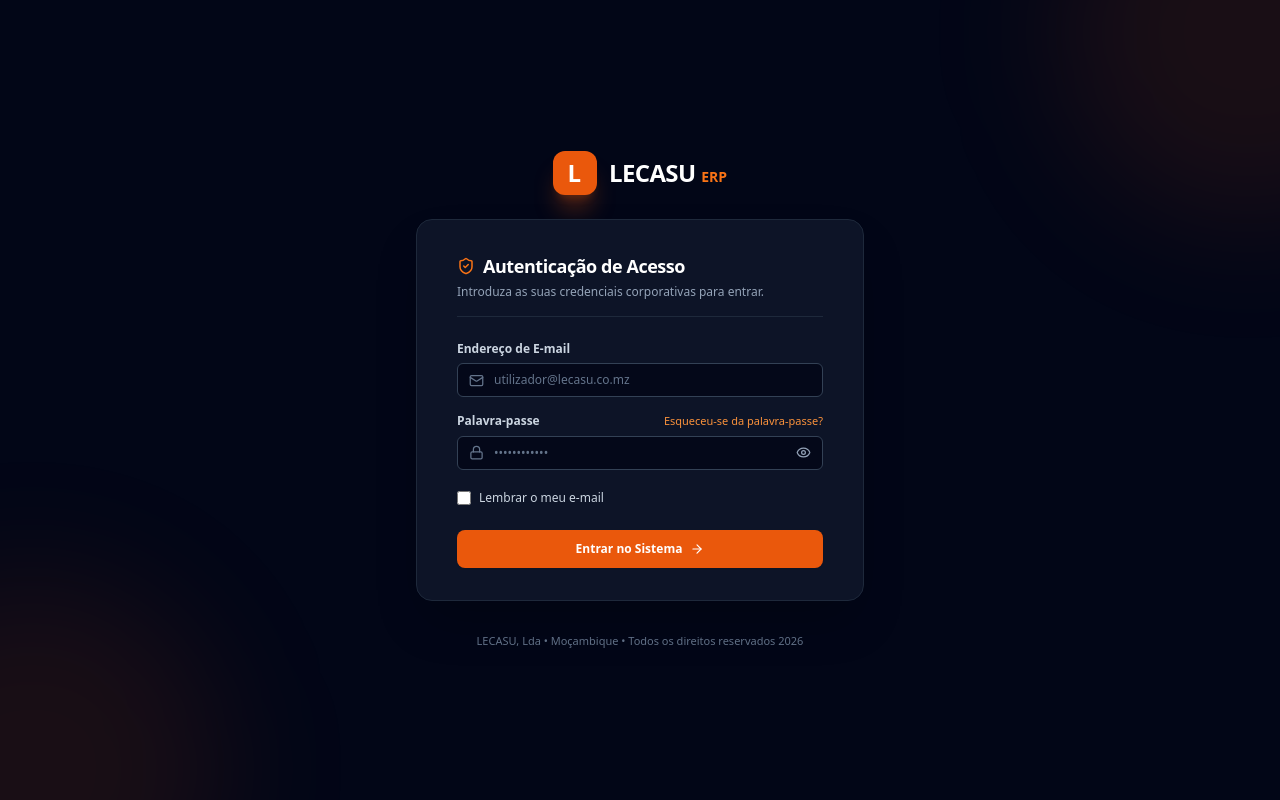
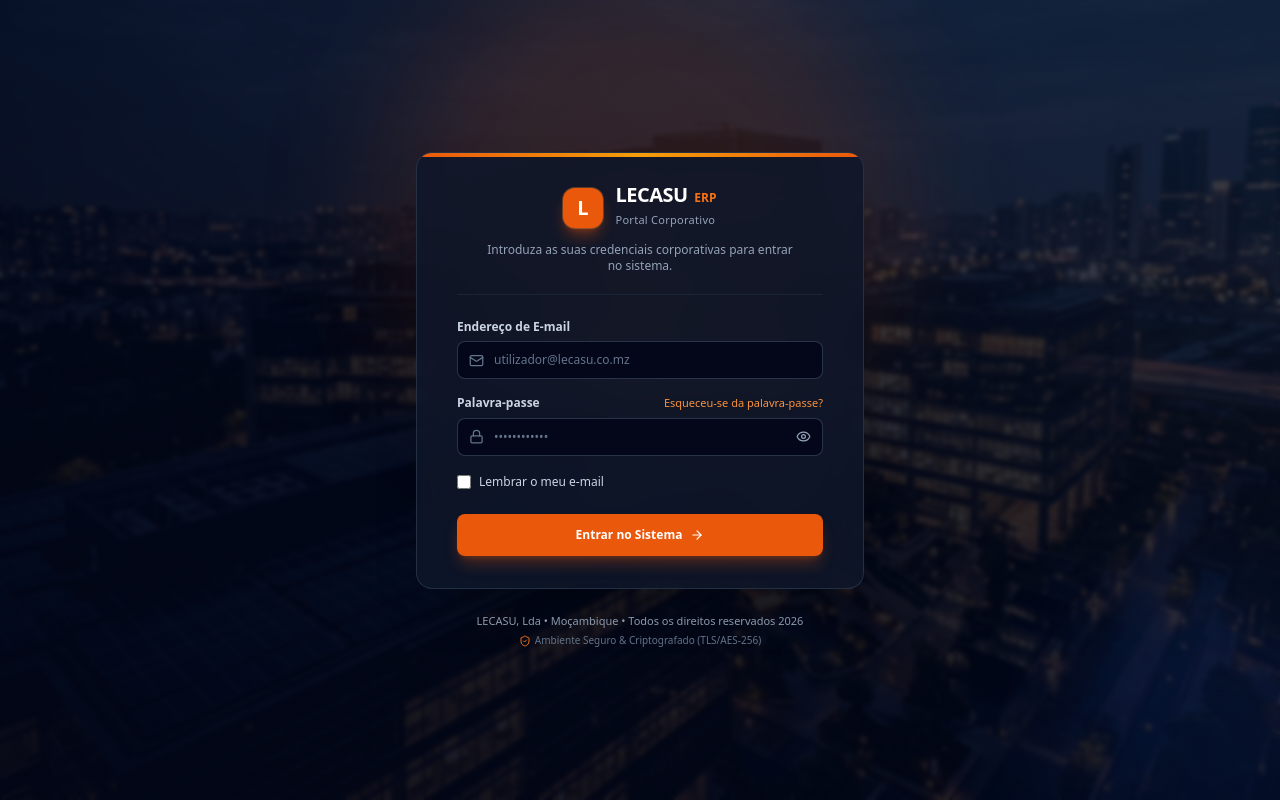
Before and after one commit to jossuemohamad-cmd/LECASU-Sistema-Operacional, a React (Vite) app in the folder frontend/: page / in a window 1280 px wide. Built offline with nearby package versions, Linux system fonts and the light colour scheme.

Commit message:
feat(auth): redesign login with corporate engineering background, integrated card header, and dual-ring loading effect

```diff
--- a/frontend/src/components/auth/LoginView.tsx
+++ b/frontend/src/components/auth/LoginView.tsx
@@ -8,9 +8,9 @@ import {
   KeyRound,
   CheckCircle2,
   X,
-  RefreshCw,
   Eye,
-  EyeOff
+  EyeOff,
+  Sparkles
 } from 'lucide-react';
 import type { User } from '../../types';
 import { loginUser, forgotPassword, resetPassword } from '../../services/api';
@@ -105,7 +105,7 @@ export const LoginView: React.FC<LoginViewProps> = ({ onLoginSuccess }) => {
         setTempCodeNotice(`Código de verificação gerado: ${res.temp_code}`);
         setForgotToken(res.temp_code);
       }
-      setForgotSuccess(res.message || 'Código de verificação enviado.');
+      setForgotSuccess(res.message || 'Código de verificação gerado.');
       setForgotStep(2);
     } catch (err: any) {
       setForgotError(err.message || 'Erro ao processar a solicitação de recuperação.');
@@ -154,50 +154,65 @@ export const LoginView: React.FC<LoginViewProps> = ({ onLoginSuccess }) => {
   };
 
   return (
-    <div className="min-h-screen bg-slate-950 flex flex-col justify-center py-12 sm:px-6 lg:px-8 font-sans relative overflow-hidden">
-      {/* BACKGROUND ACCENTS */}
-      <div className="absolute -top-40 -right-40 w-96 h-96 bg-orange-600/10 rounded-full blur-3xl pointer-events-none" />
-      <div className="absolute -bottom-40 -left-40 w-96 h-96 bg-orange-600/10 rounded-full blur-3xl pointer-events-none" />
+    <div
+      className="min-h-screen w-full flex flex-col justify-center items-center py-12 px-4 sm:px-6 lg:px-8 font-sans relative overflow-hidden bg-slate-950 bg-cover bg-center bg-no-repeat"
+      style={{ backgroundImage: "url('/assets/images/login-bg.jpg')" }}
+    >
+      {/* LUXURY DARK GRADIENT & GLASS OVERLAY */}
+      <div className="absolute inset-0 bg-gradient-to-tr from-slate-950/95 via-slate-950/85 to-slate-900/80 backdrop-blur-[2px] pointer-events-none" />
 
-      <div className="sm:mx-auto sm:w-full sm:max-w-md z-10">
-        {/* LOGO AREA LIMPA */}
-        <div className="flex items-center justify-center space-x-3 mb-6">
-          <div className="w-11 h-11 rounded-xl bg-orange-600 flex items-center justify-center font-bold text-white text-2xl tracking-wider shadow-xl shadow-orange-600/30">
-            L
+      {/* AMBIENT GLOW EFFECTS */}
+      <div className="absolute top-1/4 left-1/2 -translate-x-1/2 -translate-y-1/2 w-[500px] h-[500px] bg-orange-600/15 rounded-full blur-3xl pointer-events-none" />
+      <div className="absolute -bottom-24 -right-24 w-80 h-80 bg-blue-600/10 rounded-full blur-3xl pointer-events-none" />
+
+      {/* LOGIN CARD CONTAINER */}
+      <div className="w-full max-w-md z-10 relative">
+        <div className="bg-slate-900/85 backdrop-blur-xl py-8 px-6 sm:px-10 shadow-2xl rounded-2xl border border-slate-700/60 transition-all duration-300 relative overflow-hidden">
+
+          {/* TOP ACCENT LINE WITH LOADING PULSE */}
+          <div className="absolute top-0 left-0 right-0 h-1 bg-gradient-to-r from-orange-600 via-amber-500 to-orange-600 overflow-hidden">
+            {isLoading && (
+              <div className="w-full h-full bg-white/40 animate-pulse" />
+            )}
           </div>
-          <span className="font-bold text-2xl tracking-tight text-white">
-            LECASU <span className="text-orange-500 text-sm font-semibold tracking-normal">ERP</span>
-          </span>
-        </div>
-      </div>
 
-      <div className="sm:mx-auto sm:w-full sm:max-w-md z-10 px-4 sm:px-0">
-        <div className="bg-slate-900/90 backdrop-blur-md py-8 px-6 shadow-2xl rounded-2xl border border-slate-800 sm:px-10">
+          {/* INTEGRATED BRANDING & HEADER */}
+          <div className="mb-6 pb-5 border-b border-slate-800/80 text-center">
+            <div className="inline-flex items-center justify-center space-x-3 mb-3">
+              <div className="w-10 h-10 rounded-xl bg-orange-600 flex items-center justify-center font-black text-white text-xl tracking-wider shadow-lg shadow-orange-600/40 ring-1 ring-orange-400/30">
+                L
+              </div>
+              <div className="text-left">
+                <span className="font-extrabold text-xl tracking-tight text-white block leading-none">
+                  LECASU <span className="text-orange-500 text-xs font-bold tracking-normal uppercase ml-0.5">ERP</span>
+                </span>
+                <span className="text-[11px] text-slate-400 font-medium tracking-wide">
+                  Portal Corporativo
+                </span>
+              </div>
+            </div>
 
-          <div className="mb-6 pb-4 border-b border-slate-800">
-            <h2 className="text-lg font-bold text-white tracking-tight flex items-center gap-2">
-              <ShieldCheck size={18} className="text-orange-500" />
-              Autenticação de Acesso
-            </h2>
-            <p className="text-xs text-slate-400 mt-1">
-              Introduza as suas credenciais corporativas para entrar.
+            <p className="text-xs text-slate-400 max-w-xs mx-auto">
+              Introduza as suas credenciais corporativas para entrar no sistema.
             </p>
           </div>
 
+          {/* ERROR ALERT */}
           {errorMessage && (
-            <div className="mb-5 bg-red-500/10 border border-red-500/30 text-red-400 p-3 rounded-lg flex items-start space-x-2.5 text-xs animate-in fade-in">
+            <div className="mb-5 bg-red-500/15 border border-red-500/30 text-red-300 p-3 rounded-lg flex items-start space-x-2.5 text-xs animate-in fade-in zoom-in-95">
               <AlertCircle size={16} className="flex-shrink-0 mt-0.5 text-red-400" />
-              <span>{errorMessage}</span>
+              <span className="leading-relaxed">{errorMessage}</span>
             </div>
           )}
 
+          {/* LOGIN FORM */}
           <form className="space-y-4" onSubmit={handleSubmit}>
             {/* EMAIL */}
             <div>
               <label className="block text-xs font-semibold text-slate-300 mb-1.5">
                 Endereço de E-mail
               </label>
-              <div className="relative rounded-md shadow-xs">
+              <div className="relative rounded-lg shadow-xs">
                 <div className="absolute inset-y-0 left-0 pl-3 flex items-center pointer-events-none text-slate-500">
                   <Mail size={15} />
                 </div>
@@ -206,13 +221,14 @@ export const LoginView: React.FC<LoginViewProps> = ({ onLoginSuccess }) => {
                   required
                   placeholder="utilizador@lecasu.co.mz"
                   value={email}
+                  disabled={isLoading}
                   onChange={(e) => setEmail(e.target.value)}
-                  className="block w-full pl-9 pr-3 py-2 text-xs bg-slate-950/80 border border-slate-700 rounded-md text-white placeholder-slate-500 focus:outline-none focus:ring-1 focus:ring-orange-500 focus:border-orange-500 transition"
+                  className="block w-full pl-9 pr-3 py-2.5 text-xs bg-slate-950/80 border border-slate-700/80 rounded-lg text-white placeholder-slate-500 focus:outline-none focus:ring-1 focus:ring-orange-500 focus:border-orange-500 transition disabled:opacity-60"
                 />
               </div>
             </div>
 
-            {/* SENHA COM BOTÃO VER SENHA */}
+            {/* SENHA */}
             <div>
               <div className="flex items-center justify-between mb-1.5">
                 <label className="block text-xs font-semibold text-slate-300">
@@ -221,12 +237,13 @@ export const LoginView: React.FC<LoginViewProps> = ({ onLoginSuccess }) => {
                 <button
                   type="button"
                   onClick={handleOpenForgotModal}
-                  className="text-[11px] text-orange-400 hover:text-orange-300 hover:underline transition font-medium cursor-pointer"
+                  disabled={isLoading}
+                  className="text-[11px] text-orange-400 hover:text-orange-300 hover:underline transition font-medium cursor-pointer disabled:opacity-50"
                 >
                   Esqueceu-se da palavra-passe?
                 </button>
               </div>
-              <div className="relative rounded-md shadow-xs">
+              <div className="relative rounded-lg shadow-xs">
                 <div className="absolute inset-y-0 left-0 pl-3 flex items-center pointer-events-none text-slate-500">
                   <Lock size={15} />
                 </div>
@@ -235,13 +252,15 @@ export const LoginView: React.FC<LoginViewProps> = ({ onLoginSuccess }) => {
                   required
                   placeholder="••••••••••••"
                   value={password}
+                  disabled={isLoading}
                   onChange={(e) => setPassword(e.target.value)}
-                  className="block w-full pl-9 pr-10 py-2 text-xs bg-slate-950/80 border border-slate-700 rounded-md text-white placeholder-slate-500 focus:outline-none focus:ring-1 focus:ring-orange-500 focus:border-orange-500 transition"
+                  className="block w-full pl-9 pr-10 py-2.5 text-xs bg-slate-950/80 border border-slate-700/80 rounded-lg text-white placeholder-slate-500 focus:outline-none focus:ring-1 focus:ring-orange-500 focus:border-orange-500 transition disabled:opacity-60"
                 />
                 <button
                   type="button"
                   onClick={() => setShowPassword(!showPassword)}
-                  className="absolute inset-y-0 right-0 pr-3 flex items-center text-slate-400 hover:text-slate-200 transition cursor-pointer"
+                  disabled={isLoading}
+                  className="absolute inset-y-0 right-0 pr-3 flex items-center text-slate-400 hover:text-slate-200 transition cursor-pointer disabled:opacity-50"
                   title={showPassword ? 'Ocultar palavra-passe' : 'Ver palavra-passe'}
                 >
                   {showPassword ? <EyeOff size={15} /> : <Eye size={15} />}
@@ -250,11 +269,12 @@ export const LoginView: React.FC<LoginViewProps> = ({ onLoginSuccess }) => {
             </div>
 
             {/* CHECKBOX LEMBRAR-ME */}
-            <div className="flex items-center justify-between pt-1">
+            <div className="flex items-center justify-between pt-0.5">
               <label className="flex items-center gap-2 cursor-pointer select-none">
                 <input
                   type="checkbox"
                   checked={rememberMe}
+                  disabled={isLoading}
                   onChange={(e) => setRememberMe(e.target.checked)}
                   className="w-3.5 h-3.5 rounded border-slate-700 bg-slate-950 text-orange-600 focus:ring-orange-500 focus:ring-offset-slate-900 cursor-pointer accent-orange-600"
                 />
@@ -262,20 +282,31 @@ export const LoginView: React.FC<LoginViewProps> = ({ onLoginSuccess }) => {
               </label>
             </div>
 
-            {/* SUBMIT BUTTON */}
+            {/* SUBMIT BUTTON COM EFEITO DE LOAD BONITO */}
             <div className="pt-2">
               <button
                 type="submit"
                 disabled={isLoading}
-                className="w-full flex items-center justify-center space-x-2 py-2.5 px-4 border border-transparent rounded-lg shadow-sm text-xs font-bold text-white bg-orange-600 hover:bg-orange-500 focus:outline-none focus:ring-2 focus:ring-offset-2 focus:ring-orange-500 transition disabled:opacity-50 cursor-pointer"
+                className={`w-full relative overflow-hidden py-3 px-4 border border-transparent rounded-lg shadow-lg text-xs font-bold text-white transition-all duration-300 cursor-pointer ${
+                  isLoading
+                    ? 'bg-orange-700 cursor-wait shadow-orange-600/20'
+                    : 'bg-orange-600 hover:bg-orange-500 shadow-orange-600/30 hover:shadow-orange-600/40 active:scale-[0.99]'
+                }`}
               >
                 {isLoading ? (
-                  <span>A autenticar...</span>
+                  <div className="flex items-center justify-center space-x-2.5">
+                    {/* CUSTOM ROTATING DUAL-RING SPINNER */}
+                    <div className="relative w-4 h-4 flex-shrink-0">
+                      <div className="absolute inset-0 rounded-full border-2 border-white/20" />
+                      <div className="absolute inset-0 rounded-full border-2 border-white border-t-transparent animate-spin" />
+                    </div>
+                    <span className="font-semibold tracking-wide">A autenticar credenciais...</span>
+                  </div>
                 ) : (
-                  <>
+                  <div className="flex items-center justify-center space-x-2">
                     <span>Entrar no Sistema</span>
-                    <ArrowRight size={14} />
-                  </>
+                    <ArrowRight size={14} className="transition-transform group-hover:translate-x-0.5" />
+                  </div>
                 )}
               </button>
             </div>
@@ -284,14 +315,20 @@ export const LoginView: React.FC<LoginViewProps> = ({ onLoginSuccess }) => {
         </div>
 
         {/* FOOTER */}
-        <p className="text-center text-[11px] text-slate-500 mt-8">
-          LECASU, Lda • Moçambique • Todos os direitos reservados 2026
-        </p>
+        <div className="text-center mt-6">
+          <p className="text-[11px] text-slate-400 font-medium">
+            LECASU, Lda • Moçambique • Todos os direitos reservados 2026
+          </p>
+          <p className="text-[10px] text-slate-500 mt-1 flex items-center justify-center gap-1">
+            <ShieldCheck size={12} className="text-orange-500" />
+            Ambiente Seguro & Criptografado (TLS/AES-256)
+          </p>
+        </div>
       </div>
 
       {/* MODAL DE RECUPERAÇÃO DE PALAVRA-PASSE */}
       {isForgotModalOpen && (
-        <div className="fixed inset-0 z-50 flex items-center justify-center bg-slate-950/80 backdrop-blur-sm p-4 animate-in fade-in">
+        <div className="fixed inset-0 z-50 flex items-center justify-center bg-slate-950/80 backdrop-blur-md p-4 animate-in fade-in">
           <div className="bg-slate-900 border border-slate-800 rounded-2xl w-full max-w-md p-6 shadow-2xl relative">
             <button
               onClick={handleCloseForgotModal}
@@ -372,10 +409,10 @@ export const LoginView: React.FC<LoginViewProps> = ({ onLoginSuccess }) => {
                     className="flex items-center gap-1.5 px-4 py-2 bg-orange-600 hover:bg-orange-500 text-white text-xs font-bold rounded-lg shadow-sm transition disabled:opacity-50 cursor-pointer"
                   >
                     {forgotLoading ? (
-                      <>
-                        <RefreshCw size={13} className="animate-spin" />
+                      <div className="flex items-center gap-1.5">
+                        <div className="w-3.5 h-3.5 border-2 border-white/20 border-t-white rounded-full animate-spin" />
                         <span>A processar...</span>
-                      </>
+                      </div>
                     ) : (
                       <>
                         <span>Solicitar Código</span>
@@ -443,7 +480,7 @@ export const LoginView: React.FC<LoginViewProps> = ({ onLoginSuccess }) => {
                       placeholder="Confirme a nova palavra-passe"
                       value={confirmPassword}
                       onChange={(e) => setConfirmPassword(e.target.value)}
-                      className="block w-full pl-9 pr-3 py-2 text-xs bg-slate-950/80 border border-slate-700 rounded-lg text-white placeholder-slate-500 focus:outline-none focus:ring-1 focus:ring-orange-500 focus:border-orange-500 transition"
+                      className="block w-full pl-9 pr-10 py-2 text-xs bg-slate-950/80 border border-slate-700 rounded-lg text-white placeholder-slate-500 focus:outline-none focus:ring-1 focus:ring-orange-500 focus:border-orange-500 transition"
                     />
                   </div>
                 </div>
@@ -462,10 +499,10 @@ export const LoginView: React.FC<LoginViewProps> = ({ onLoginSuccess }) => {
                     className="flex items-center gap-1.5 px-4 py-2 bg-orange-600 hover:bg-orange-500 text-white text-xs font-bold rounded-lg shadow-sm transition disabled:opacity-50 cursor-pointer"
                   >
                     {forgotLoading ? (
-                      <>
-                        <RefreshCw size={13} className="animate-spin" />
+                      <div className="flex items-center gap-1.5">
+                        <div className="w-3.5 h-3.5 border-2 border-white/20 border-t-white rounded-full animate-spin" />
                         <span>A redefinir...</span>
-                      </>
+                      </div>
                     ) : (
                       <>
                         <span>Redefinir Palavra-passe</span>
```
Also changed, not shown: frontend/public/assets/images/login-bg.jpg (added).
